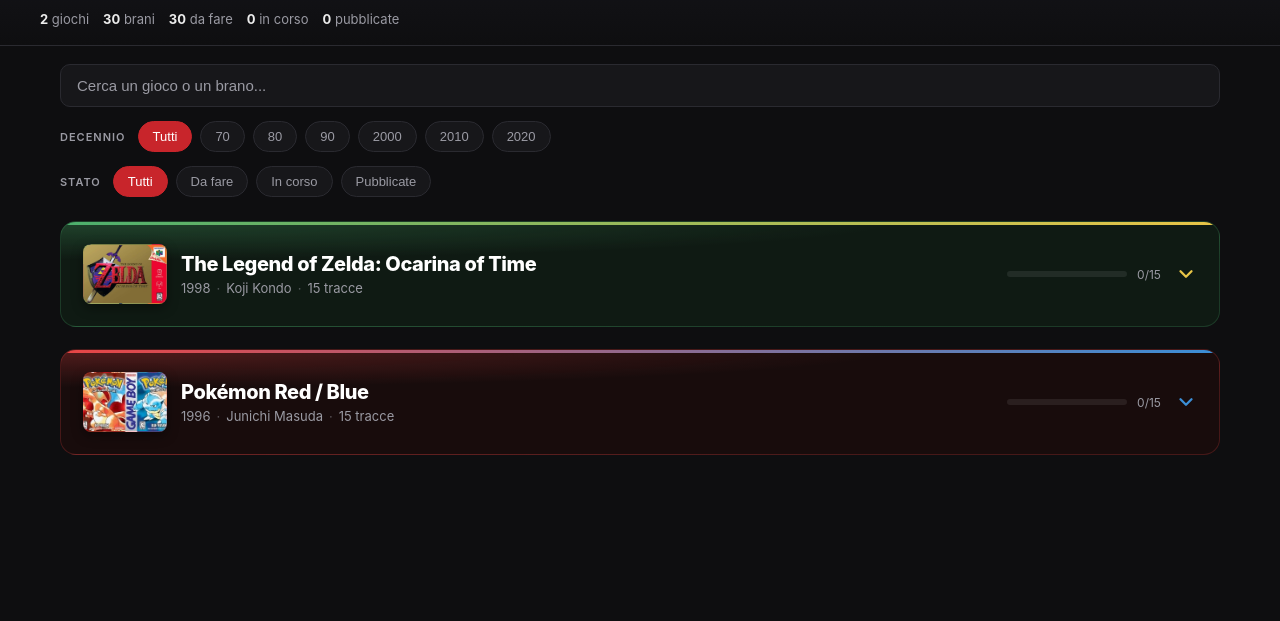
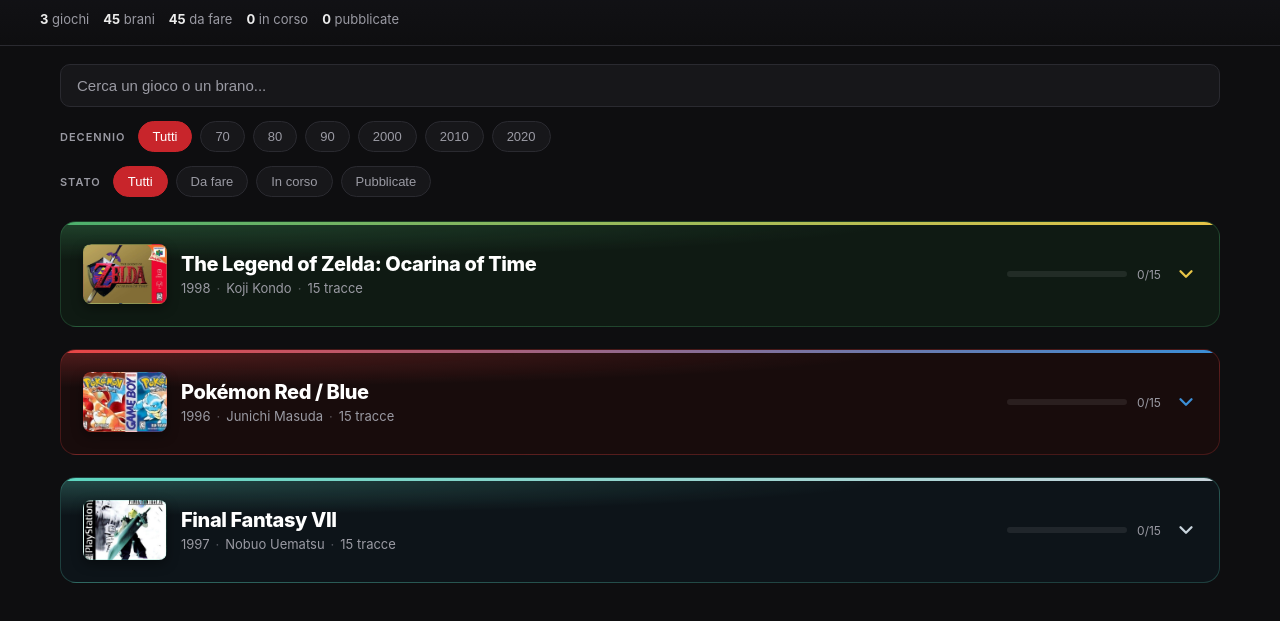
Before and after one commit to Athor777/cover-finder, a plain HTML site: page index.html in a window 1280 px wide. Shown: the part 51-672 px from the top of the page. Drawn offline with Linux system fonts and the light colour scheme.

Commit message:
Add Final Fantasy VII (1997, Nobuo Uematsu)
Green-Mako + silver Buster Sword palette. 15 most popular tracks led
by One-Winged Angel, Aerith's Theme, and the Main Theme.

```diff
--- a/index.html
+++ b/index.html
@@ -446,6 +446,38 @@
       'Viridian Forest',
       'Surf Theme'
     ]
+  },
+
+  {
+    id: 'ff7',
+    title: 'Final Fantasy VII',
+    year: 1997,
+    composer: 'Nobuo Uematsu',
+    cover: 'covers/ff7.jpg',
+    palette: {
+      bg: '#0d1419',
+      accent: '#5dd6c0',     // verde Mako / Lifestream
+      accent2: '#c8d4dc',    // argento Buster Sword
+      line: 'rgba(93,214,192,0.22)',
+      glow: 'rgba(93,214,192,0.28)'
+    },
+    tracks: [
+      'One-Winged Angel',
+      'Aerith’s Theme',
+      'Main Theme of Final Fantasy VII',
+      'J-E-N-O-V-A',
+      'Opening / Bombing Mission',
+      'Those Who Fight (Battle Theme)',
+      'Cosmo Canyon',
+      'Tifa’s Theme',
+      'Crisis (Those Who Fight Further)',
+      'Anxious Heart',
+      'Cid’s Theme',
+      'Electric de Chocobo',
+      'Highwind Takes to the Skies',
+      'Costa del Sol',
+      'The Promised Land'
+    ]
   }
 ];
 
```
Also changed, not shown: covers/ff7.jpg (added).
